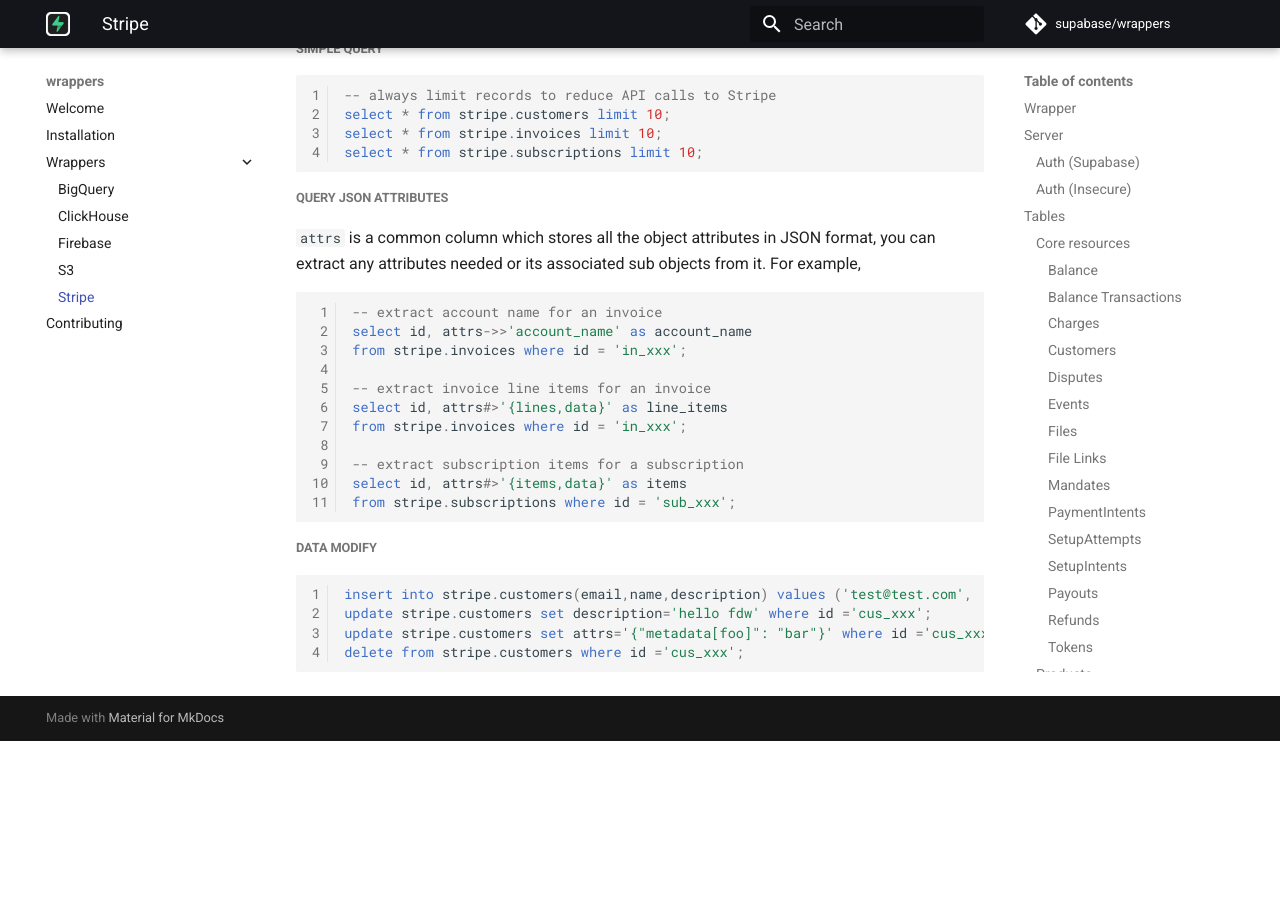
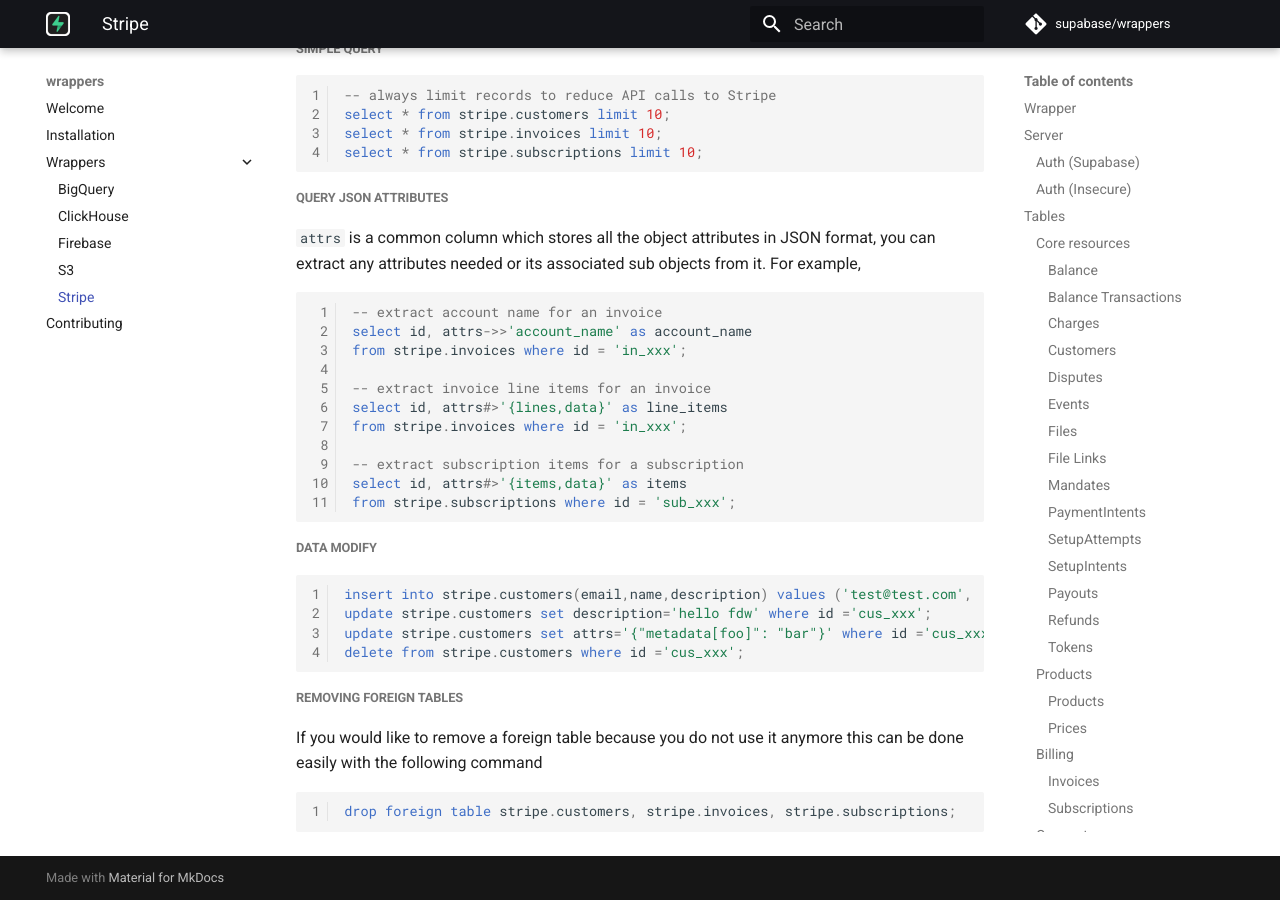
Before and after one commit to supabase/wrappers, an MkDocs documentation site: the page built from docs/stripe.md, in a window 1280 px wide and 900 px high, scrolled down 15019 px. Built offline with MkDocs 1.6.1 and Material for MkDocs 9.7.7, drawn with Linux system fonts in a browser that asks for light colours; comment, search, counter and statistics services are not loaded; before the commit the page ends 15760 px from its top, so only the background shows below that.

Commit message:
small docs bugs fix

````diff
--- a/docs/stripe.md
+++ b/docs/stripe.md
@@ -576,7 +576,7 @@
 )
   server stripe_server
   options (
-    object 'pricing'
+    object 'prices'
   );
 ```
 
@@ -777,3 +777,11 @@
 update stripe.customers set attrs='{"metadata[foo]": "bar"}' where id ='cus_xxx';
 delete from stripe.customers where id ='cus_xxx';
 ```
+
+##### Removing foreign tables
+
+If you would like to remove a foreign table because you do not use it anymore this can be done easily with the following command
+
+```sql
+drop foreign table stripe.customers, stripe.invoices, stripe.subscriptions;
+```
````
Also changed, not shown: wrappers/src/fdw/stripe_fdw/README.md (+1 -1 lines), 1 other file.
